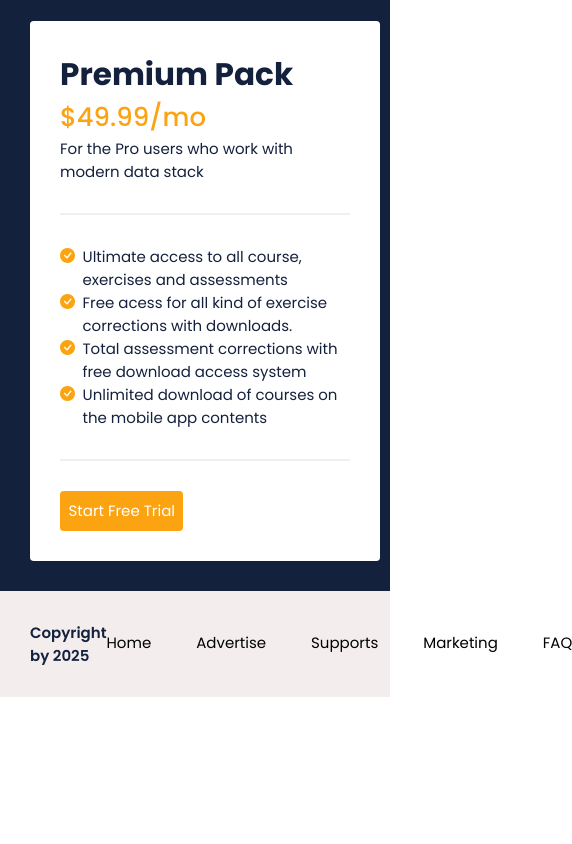
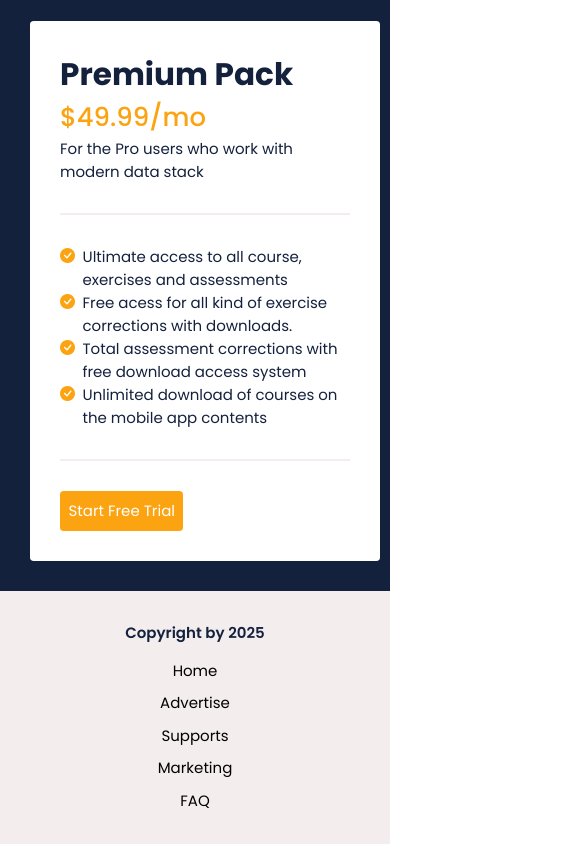
Before and after one commit to damiro3017/LandingPage00, a plain HTML site: page index.html in a window 390 px wide. Shown: the part 3061-3905 px from the top of the page, 572 px wide, since content can reach past the window. Before the commit the page ends 3758 px from the top, so only its background shows below. Drawn offline with nearby package versions, Linux system fonts and the light colour scheme.

Commit message:
Modificaciones en el footer responsive

```diff
--- a/styles/styles.css
+++ b/styles/styles.css
@@ -437,4 +437,13 @@ h4 {
   .hero__image {
     display: none;
   }
+
+  .footer {
+    flex-direction: column;
+    gap: 1rem;
+  }
+  .nav__list__footer {
+    flex-direction: column;
+    gap: 0.5rem;
+  }
 }
```
